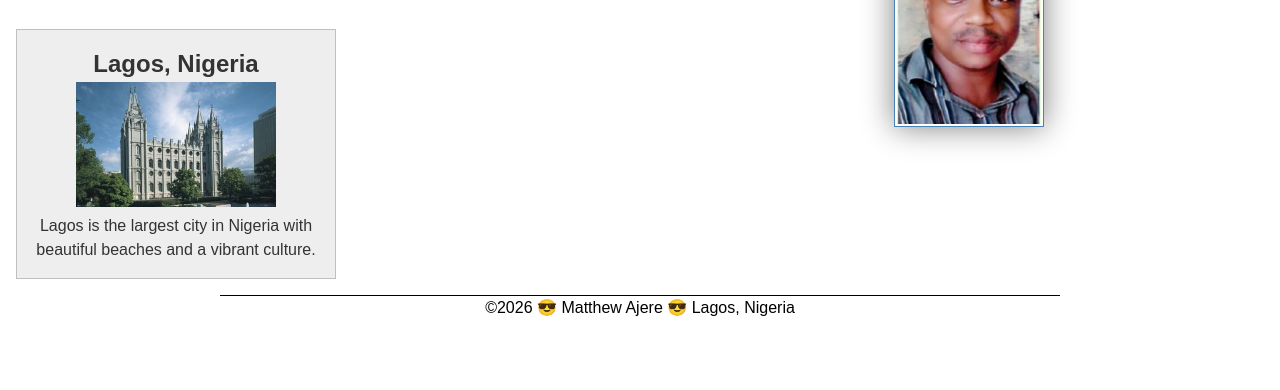
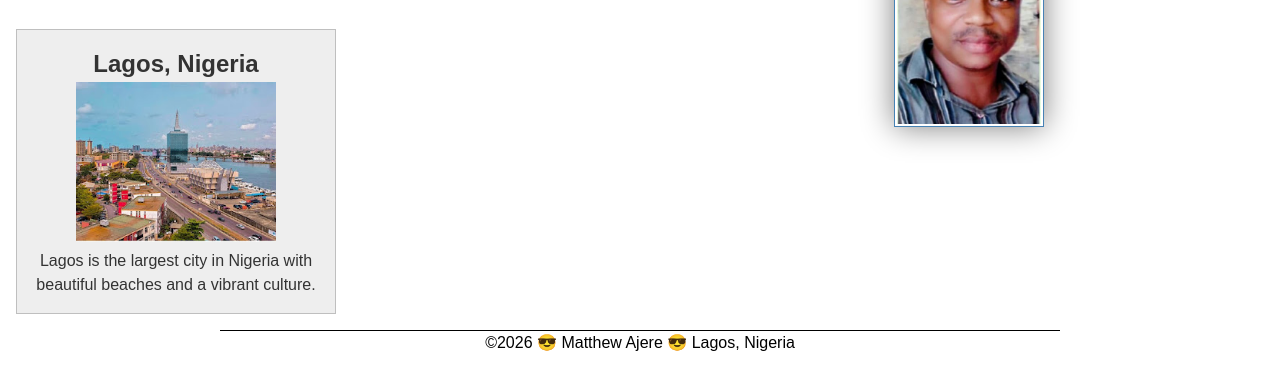
Before and after one commit to matthew-ajere/wdd130, a plain HTML site: page index.html in a window 1280 px wide. Shown: the part 250-640 px from the top of the page. Drawn offline with Linux system fonts and the light colour scheme.

Commit message:
Update index.html

```diff
--- a/index.html
+++ b/index.html
@@ -22,7 +22,7 @@
 </main>
 <aside>
 <h2>Lagos, Nigeria</h2>
-<img src="images/salt-lake-temple.jpg" alt="Lagos, Nigeria">
+<img src="images/Lagos.jpg" alt="Lagos, Nigeria">
 <p>Lagos is the largest city in Nigeria with beautiful beaches and a vibrant culture.</p>
 </aside>
 <footer>
```
